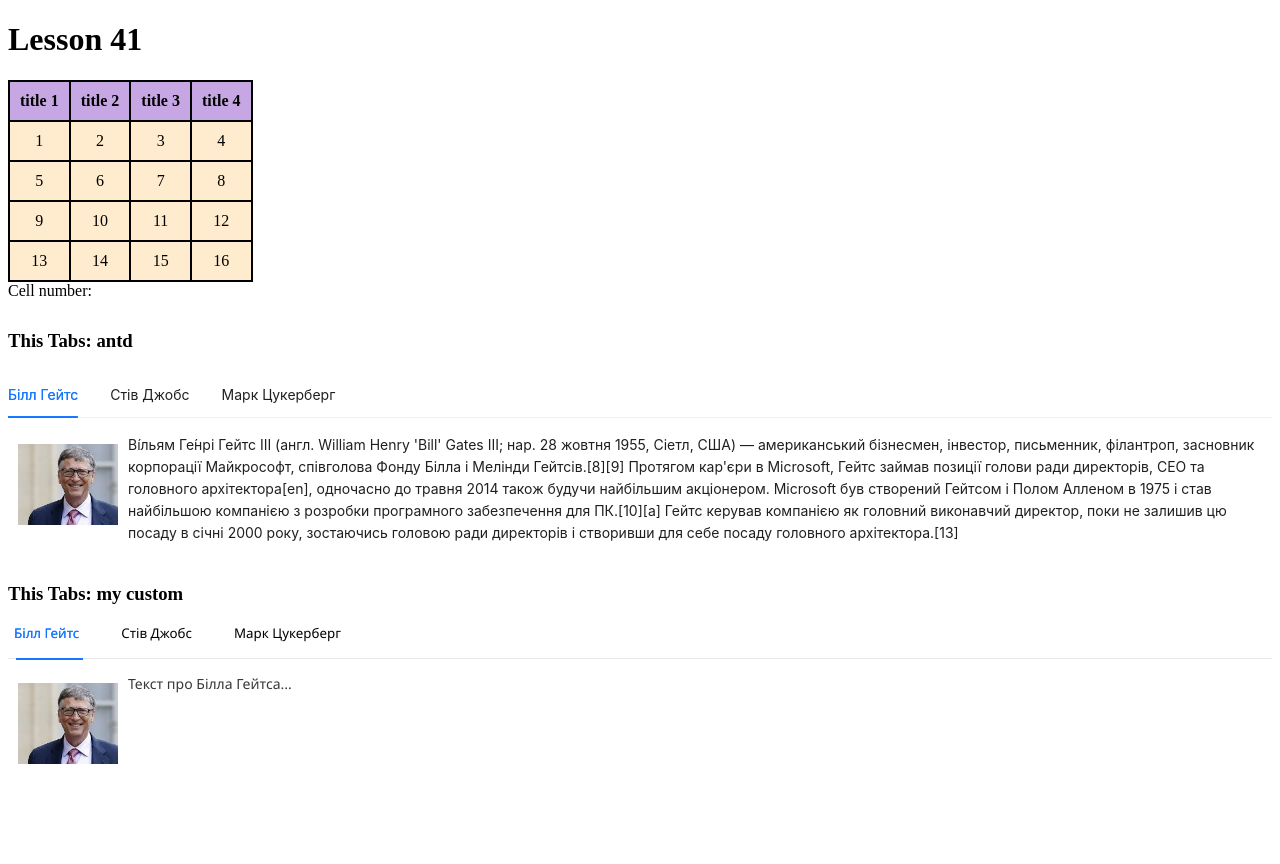
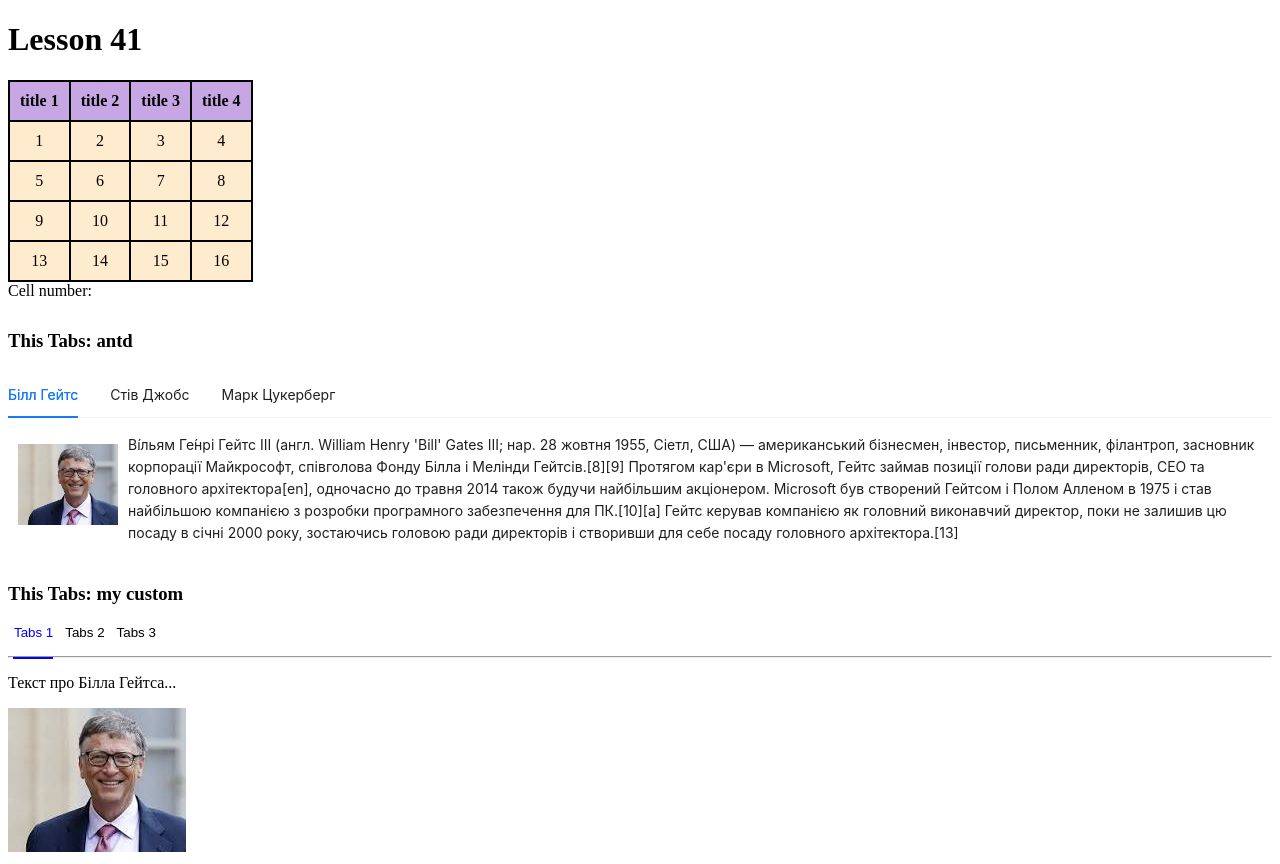
Before and after one commit to RSS-777/React_Home_Work, a React (Vite) app: page / in a window 1280 px wide. Before the commit the page ends 800 px from the top, so only its background shows below. Built offline with nearby package versions, Linux system fonts and the light colour scheme.

Commit message:
Last commit/ add new castom Tabs

```diff
--- a/src/App.jsx
+++ b/src/App.jsx
@@ -17,19 +17,19 @@ function App() {
   const tabs = [
     {
       key: '1',
-      title: 'Білл Гейтс',
+      title: 'Tabs 1',
       image: imgBill,
       content: 'Текст про Білла Гейтса...'
     },
     {
       key: '2',
-      title: 'Стів Джобс',
+      title: 'Tabs 2',
       image: imgJobs,
       content: 'Текст про Стіва Джобса...'
     },
     {
       key: '3',
-      title: 'Марк Цукерберг',
+      title: 'Tabs 3',
       image: imgMark,
       content: 'Текст про Марка Цукерберга...'
     }
--- a/src/components/CustomTabs/CustomTabs.css
+++ b/src/components/CustomTabs/CustomTabs.css
@@ -1,44 +1,28 @@
-.img-customTabs{
-    width: 100px;
-    float: left;
-    padding: 10px;
+.buttons-tabs button {
+   background-color: transparent;
+   border: none;
 }
 
-.btn-custom-tabs{
-    background-color: inherit;
-    border: none;
-    margin-right: 30px;
-    font-family: 'Segoe UI',sans-serif;
+.active-tabs {
+    position: relative;
+    color: blue;
 }
 
-.btn-custom-tabs:hover{
-    color: #1677ff;
-    cursor: pointer;
+.active-tabs::after {
+    content: '';
+    position: absolute;
+    top: 33px;
+    left: 5px;
+    width: 40px;
+    height: 2px;
+    background-color: blue;
 }
 
-.btn-color{
-    color: #1677ff;
-    text-shadow: 0 0 0.25px;
+.content-show{
+    display: block;
+    margin-top: 15px;
 }
 
-.box-line{
-  width: 100%;
-  height: 1px;
-  background-color:  rgb(232, 232, 232);
-  margin-top: 15px;
+.content-hiden{
+    display: none;
 }
-
-.line{
-   width: 65px;
-   height: 1.8px;
-   background-color: #1677ff;
-   transition: all 0.3s ease;
-}
-
-.text-custom-tabs{
-    font-family: 'Segoe UI',sans-serif;
-    font-weight: 400;
-    font-size: 14px;
-    line-height: 22px;
-    color:rgb(56, 56, 56);
-}
--- a/src/components/CustomTabs/CustomTabs.jsx
+++ b/src/components/CustomTabs/CustomTabs.jsx
@@ -2,54 +2,40 @@ import { useState, useRef, useEffect } from "react";
 import './CustomTabs.css'
 
 const CustomTabs = ({ tabs }) => {
-    const [activeTab, setActiveTab] = useState(tabs[0]?.key || '');
+   const [activeTab, setActiveTab] = useState(tabs[0]?.key || '')
 
-    const btnRefs = useRef([]);
-    const lineBorder = useRef(null);
-
-    const handleTabClick = (key, index) => {
-        setActiveTab(key);
-        moveLineBorder(index);
-    };
-
-    const moveLineBorder = (index) => {
-        const btn = btnRefs.current[index];
-        if (btn) {
-            const btnRect = btn.getBoundingClientRect();
-            lineBorder.current.style.transform = `translateX(${btnRect.x}px)`;
-            lineBorder.current.style.width = `${btnRect.width - 10}px`;
+   const handleTabClick = (key) => {
+     setActiveTab(key)
    }
-    };
-
-    useEffect(() => {
-        const index = tabs.findIndex(tab => tab.key === activeTab);
-        moveLineBorder(index);
-    }, [activeTab, tabs]);
 
     return (
         <div>
-            <div className="box-button">
-                {tabs.map((tab, index) => (
+            <div className="buttons-tabs">
+                {tabs.map((tab) => {
+                    return(
                         <button
-                        key={tab.key}
-                        onClick={() => handleTabClick(tab.key, index)}
-                        className={`btn-custom-tabs ${activeTab === tab.key ? 'btn-color' : ''}`}
-                        ref={el => btnRefs.current[index] = el}
+                          onClick = {() => handleTabClick(tab.key)}
+                          className = {activeTab === tab.key ? 'active-tabs' : ''}
+                          key = {tab.key}
                         >
                             {tab.title}
                         </button>
-                ))}
-                <div className="box-line"><div className="line" ref={lineBorder}></div></div>
+                    )
+                })}
             </div>
-            <div>
-                {tabs.map(tab => (
-                    <div key={tab.key} style={{ display: activeTab === tab.key ? 'block' : 'none' }}>
-                        <img src={tab.image} alt={`image ${tab.title}`} className="img-customTabs" />
-                        <p className="text-custom-tabs">
-                            {tab.content}
-                        </p>
+            <div className="buttons-content">
+                {tabs.map((tab) => {
+                    return(
+                       <div
+                         key = {tab.key}
+                         className={activeTab === tab.key ? 'content-show' : 'content-hiden'}
+                       >
+                         <hr />
+                         <p>{tab.content}</p>
+                         <img src={tab.image}/>
                        </div>
-                ))}
+                    )
+                })}
             </div>
         </div>
     );
```
Lines whose indentation alone changed are shown as unchanged.
